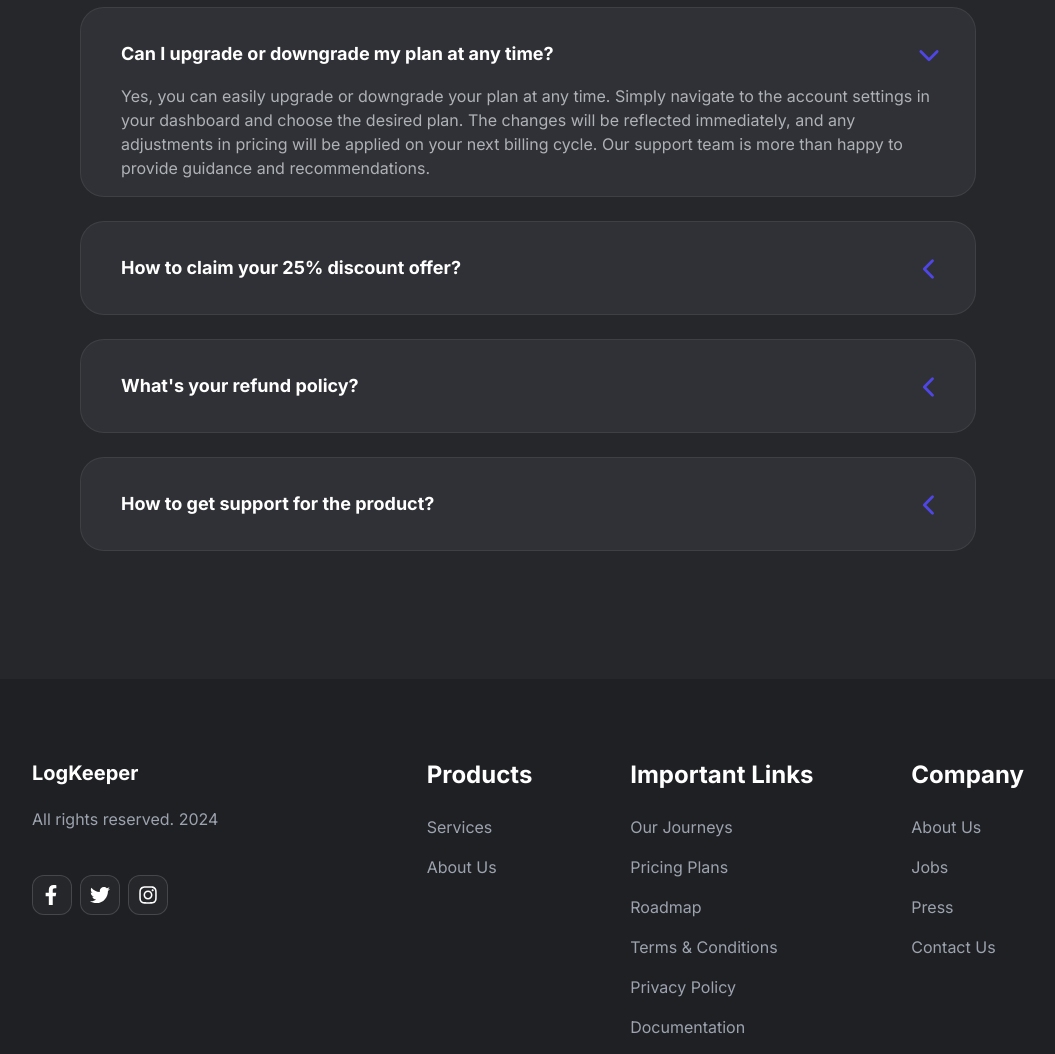
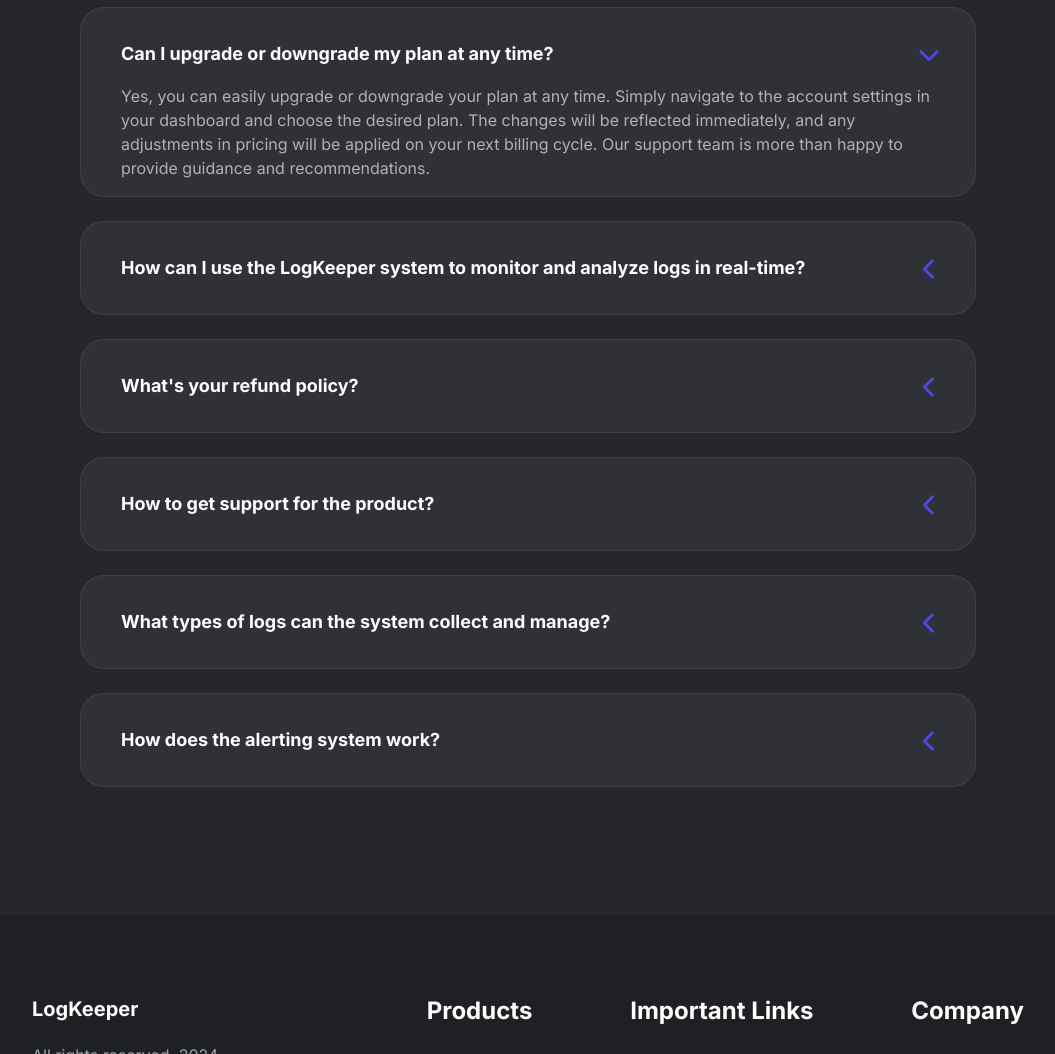
Before and after one commit to logkeeper-io/prices-page, an Astro site: page / in a window 1280 px wide. Shown: the part 7913-8967 px from the top of the page, without its empty margins (112-1167 px from the left). Built offline with nearby package versions, Linux system fonts and the light colour scheme; Astro itself is replaced by a stand-in of ours.

Commit message:
feat: updated faq

```diff
--- a/src/components/FAQ.jsx
+++ b/src/components/FAQ.jsx
@@ -8,9 +8,9 @@ const FAQData = [
       "Yes, you can easily upgrade or downgrade your plan at any time. Simply navigate to the account settings in your dashboard and choose the desired plan. The changes will be reflected immediately, and any adjustments in pricing will be applied on your next billing cycle. Our support team is more than happy to provide guidance and recommendations.",
   },
   {
-    question: "How to claim your 25% discount offer?",
+    question: "How can I use the LogKeeper system to monitor and analyze logs in real-time?",
     answer:
-      "To claim your 25% discount, simply sign up for an account and enter the promotional code at checkout. The discount will be applied automatically to your purchase.",
+      "Our log managing SaaS system allows you to monitor and analyze logs in real-time effortlessly. After setting up log integration from your desired sources (servers, apps, or services), the system continuously collects and aggregates log data. You can access this data via a user-friendly dashboard that features powerful filtering, search, and alerting capabilities.",
   },
   {
     question: "What's your refund policy?",
@@ -21,6 +21,14 @@ const FAQData = [
     question: "How to get support for the product?",
     answer:
       "Our dedicated support team is here to help. You can reach out to us through the contact form on our website, send an email, or engage with us via live chat. We'll be happy to assist you with any questions or concerns you may have",
+  },
+  {
+    question: "What types of logs can the system collect and manage?",
+    answer:"The system collects application, server, cloud, container, security, and custom logs, supporting a wide range of sources across your infrastructure.",
+  },
+  {
+    question: "How does the alerting system work?",
+    answer:"Set custom alert rules for specific events, assign alerts to teams, and receive notifications via email, Email, Slack, or integrations like PagerDuty, with severity levels for urgency.",
   },
 ];
 
```
